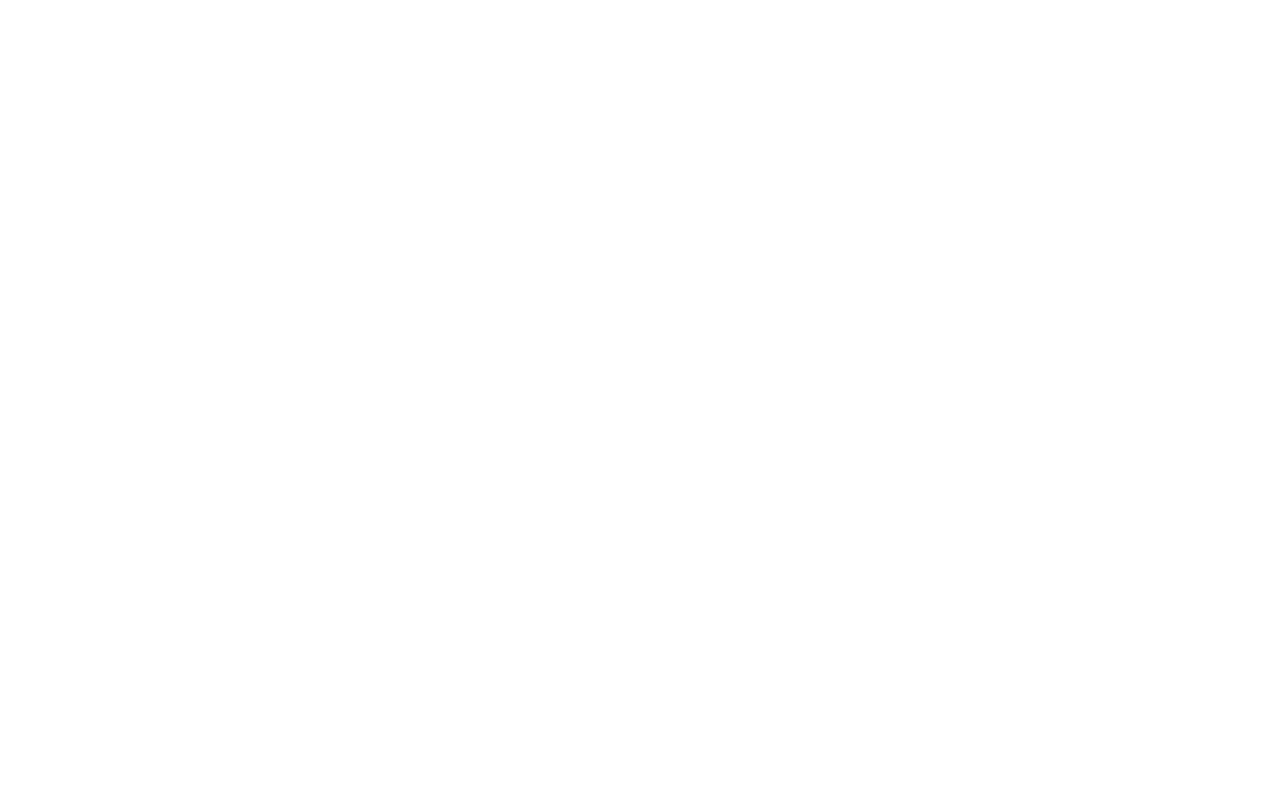
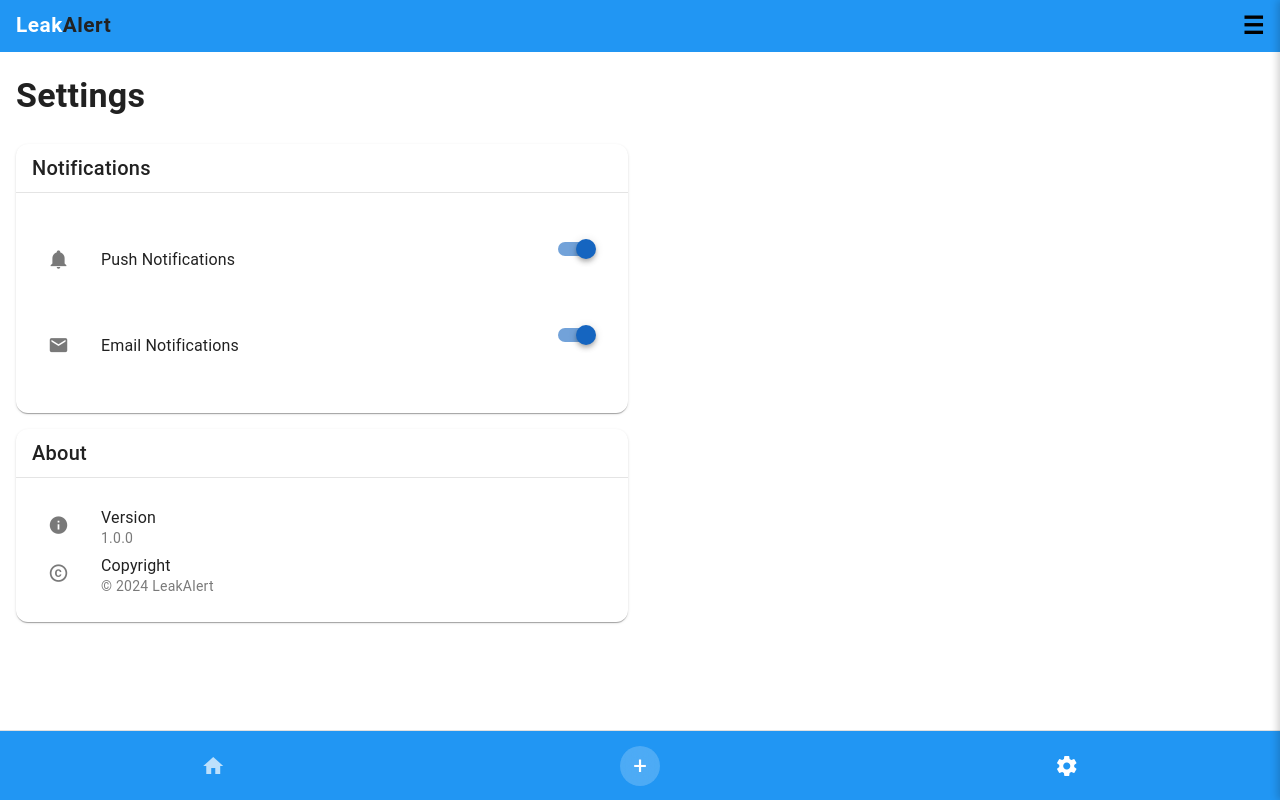
Before and after one commit to lhclavel/leak-alert, a Vue app: page /settings in a window 1280 px wide. Before the commit this address had no page. Built offline with nearby package versions, Linux system fonts and the light colour scheme.

Commit message:
feat: added settings view and its functionality

```diff
--- a/src/router/index.js
+++ b/src/router/index.js
@@ -3,6 +3,7 @@
 import RegisterView from '@/views/auth/RegisterView.vue'
 import DashboardView from '@/views/system/DashboardView.vue'
 import CreateView from '@/views/system/CreateView.vue'
+import SettingsView from '@/views/system/SettingsView.vue'
 
 const router = createRouter({
   history: createWebHistory(import.meta.env.BASE_URL),
@@ -32,6 +33,11 @@
       name: 'create',
       component: CreateView,
     },
+    {
+      path: '/settings',
+      name: 'settings',
+      component: SettingsView,
+    },
   ],
 })
 
--- a/src/views/system/DashboardView.vue
+++ b/src/views/system/DashboardView.vue
@@ -6,13 +6,13 @@
 // Dashboard state
 const currentTab = ref('home')
 const showCreateButton = ref(false)
-
-// Router instance
 const router = useRouter()
 
-// Tab switching function
 const setActiveTab = (tab) => {
   currentTab.value = tab
+  if (tab === 'settings') {
+    router.push('/settings') // Navigate to the SettingsView
+  }
 }
 
 // Add button functionality
@@ -85,7 +85,7 @@
           :class="{ visible: showCreateButton }"
           @click.stop="handleCreate"
         >
-          <span class="create-text">Create Report</span>
+          <span class="create-text">Create</span>
         </div>
       </button>
 
--- /dev/null
+++ b/src/views/system/SettingsView.vue
@@ -0,0 +1,290 @@
+<script setup>
+import { ref, onMounted } from 'vue'
+import { useTheme } from 'vuetify'
+import { useRouter } from 'vue-router'
+
+import AppHeader from '@/components/layout/AppHeader.vue'
+
+const notifications = ref(true)
+const emailNotifications = ref(true)
+const loading = ref(false)
+
+const currentTab = ref('settings')
+const showCreateButton = ref(false)
+
+const router = useRouter() // Initialize the router instance
+
+const saveSettings = () => {
+  loading.value = true
+  try {
+    // Save settings to localStorage
+    localStorage.setItem('notifications', notifications.value)
+    localStorage.setItem('emailNotifications', emailNotifications.value)
+  } finally {
+    loading.value = false
+  }
+}
+
+const setActiveTab = (tab) => {
+  currentTab.value = tab
+  if (tab === 'home') {
+    router.push('/dashboard') // Navigate to DashboardView
+  } else if (tab === 'settings') {
+    router.push('/settings') // Navigate to SettingsView
+  }
+}
+
+const toggleCreateButton = () => {
+  showCreateButton.value = !showCreateButton.value
+}
+
+const handleCreate = () => {
+  router.push('/create') // Navigate to CreateView
+  showCreateButton.value = false
+}
+</script>
+
+<template>
+  <v-app>
+    <app-header title="CCIS Portal" />
+    <v-main>
+      <v-container fluid class="py-6">
+        <v-row>
+          <v-col>
+            <h1 class="text-h4 font-weight-bold mb-1">Settings</h1>
+          </v-col>
+        </v-row>
+
+        <v-row>
+          <v-col cols="12" md="8" lg="6">
+            <v-card class="mb-4">
+              <v-card-title class="text-h6">Notifications</v-card-title>
+              <v-divider />
+              <v-card-text>
+                <v-list>
+                  <v-list-item>
+                    <template v-slot:prepend>
+                      <v-icon>mdi-bell</v-icon>
+                    </template>
+                    <v-list-item-title>Push Notifications</v-list-item-title>
+                    <template v-slot:append>
+                      <v-switch
+                        v-model="notifications"
+                        color="blue-darken-3"
+                        @change="saveSettings"
+                      />
+                    </template>
+                  </v-list-item>
+                  <v-list-item>
+                    <template v-slot:prepend>
+                      <v-icon>mdi-email</v-icon>
+                    </template>
+                    <v-list-item-title>Email Notifications</v-list-item-title>
+                    <template v-slot:append>
+                      <v-switch
+                        v-model="emailNotifications"
+                        color="blue-darken-3"
+                        @change="saveSettings"
+                      />
+                    </template>
+                  </v-list-item>
+                </v-list>
+              </v-card-text>
+            </v-card>
+
+            <v-card>
+              <v-card-title class="text-h6">About</v-card-title>
+              <v-divider />
+              <v-card-text>
+                <v-list>
+                  <v-list-item>
+                    <template v-slot:prepend>
+                      <v-icon>mdi-information</v-icon>
+                    </template>
+                    <v-list-item-title>Version</v-list-item-title>
+                    <v-list-item-subtitle>1.0.0</v-list-item-subtitle>
+                  </v-list-item>
+                  <v-list-item>
+                    <template v-slot:prepend>
+                      <v-icon>mdi-copyright</v-icon>
+                    </template>
+                    <v-list-item-title>Copyright</v-list-item-title>
+                    <v-list-item-subtitle>© 2024 LeakAlert</v-list-item-subtitle>
+                  </v-list-item>
+                </v-list>
+              </v-card-text>
+            </v-card>
+          </v-col>
+        </v-row>
+      </v-container>
+    </v-main>
+
+    <!-- Bottom Navigation -->
+    <div class="bottom-nav">
+      <button
+        class="nav-btn"
+        :class="{ active: currentTab === 'home' }"
+        @click="setActiveTab('home')"
+      >
+        <v-icon class="nav-home">mdi-home</v-icon>
+      </button>
+
+      <button
+        class="nav-btn add-btn"
+        :class="{ active: currentTab === 'add' }"
+        @click="toggleCreateButton"
+      >
+        <div class="add-button">
+          <span class="nav-icon" :class="{ rotated: showCreateButton }">+</span>
+        </div>
+
+        <!-- Create Button Popup -->
+        <div
+          class="create-popup my-1"
+          :class="{ visible: showCreateButton }"
+          @click.stop="handleCreate"
+        >
+          <span class="create-text">Create</span>
+        </div>
+      </button>
+
+      <button
+        class="nav-btn"
+        :class="{ active: currentTab === 'settings' }"
+        @click="setActiveTab('settings')"
+      >
+        <v-icon class="nav-settings">mdi-cog</v-icon>
+      </button>
+    </div>
+  </v-app>
+</template>
+
+<style scoped>
+.v-card {
+  border-radius: 12px;
+  overflow: hidden;
+}
+
+.v-list-item {
+  min-height: 48px;
+}
+
+/* Bottom Navigation */
+.bottom-nav {
+  display: flex;
+  background: #2196f3;
+  height: 70px;
+  border-top: 1px solid #e0e0e0;
+}
+
+.nav-btn {
+  flex: 1;
+  display: flex;
+  flex-direction: column;
+  align-items: center;
+  justify-content: center;
+  background: none;
+  border: none;
+  color: rgba(255, 255, 255, 0.7);
+  cursor: pointer;
+  transition: color 0.3s ease;
+  padding: 8px;
+}
+
+.nav-btn:hover,
+.nav-btn.active {
+  color: white;
+}
+
+.nav-icon {
+  font-size: 20px;
+  margin-bottom: 4px;
+}
+
+.add-btn {
+  position: relative;
+}
+
+.add-button {
+  background: rgba(255, 255, 255, 0.2);
+  border-radius: 50%;
+  width: 40px;
+  height: 40px;
+  display: flex;
+  align-items: center;
+  justify-content: center;
+  backdrop-filter: blur(10px);
+  transition:
+    transform 0.2s ease,
+    background-color 0.2s ease;
+}
+
+.add-btn:hover .add-button {
+  transform: scale(1.1);
+  background: rgba(255, 255, 255, 0.3);
+}
+
+.add-button .nav-icon {
+  font-size: 24px;
+  color: white;
+  margin-bottom: 0;
+  transition: transform 0.2s ease;
+}
+
+.nav-icon.rotated {
+  transform: rotate(45deg);
+}
+
+.add-btn:hover .nav-icon:not(.rotated) {
+  transform: rotate(90deg);
+}
+
+/* Create Button Popup */
+.create-popup {
+  position: absolute;
+  bottom: 100%;
+  left: 50%;
+  transform: translateX(-50%) translateY(-10px);
+  background: #1976d2;
+  color: white;
+  padding: 8px 16px;
+  border-radius: 20px;
+  font-size: 14px;
+  font-weight: 500;
+  white-space: nowrap;
+  opacity: 0;
+  visibility: hidden;
+  transition: all 0.3s ease;
+  cursor: pointer;
+  box-shadow: 0 4px 12px rgba(0, 0, 0, 0.15);
+  z-index: 10;
+}
+
+.create-popup::after {
+  content: '';
+  position: absolute;
+  top: 100%;
+  left: 50%;
+  transform: translateX(-50%);
+  width: 0;
+  height: 0;
+  border-left: 6px solid transparent;
+  border-right: 6px solid transparent;
+  border-top: 6px solid #1976d2;
+}
+
+.create-popup.visible {
+  opacity: 1;
+  visibility: visible;
+  transform: translateX(-50%) translateY(-5px);
+}
+
+.create-popup:hover {
+  background: #1565c0;
+  transform: translateX(-50%) translateY(-8px) scale(1.05);
+}
+
+.create-text {
+  display: block;
+}
+</style>
```
